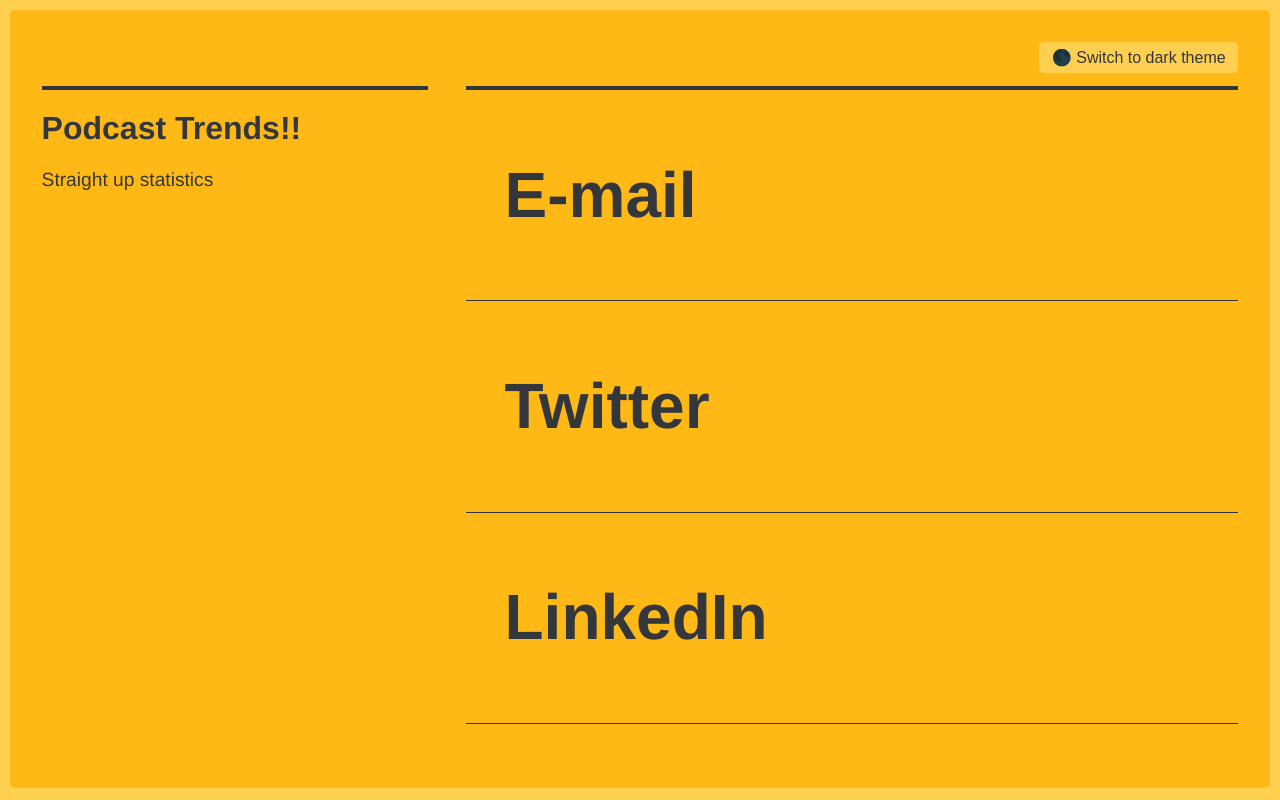
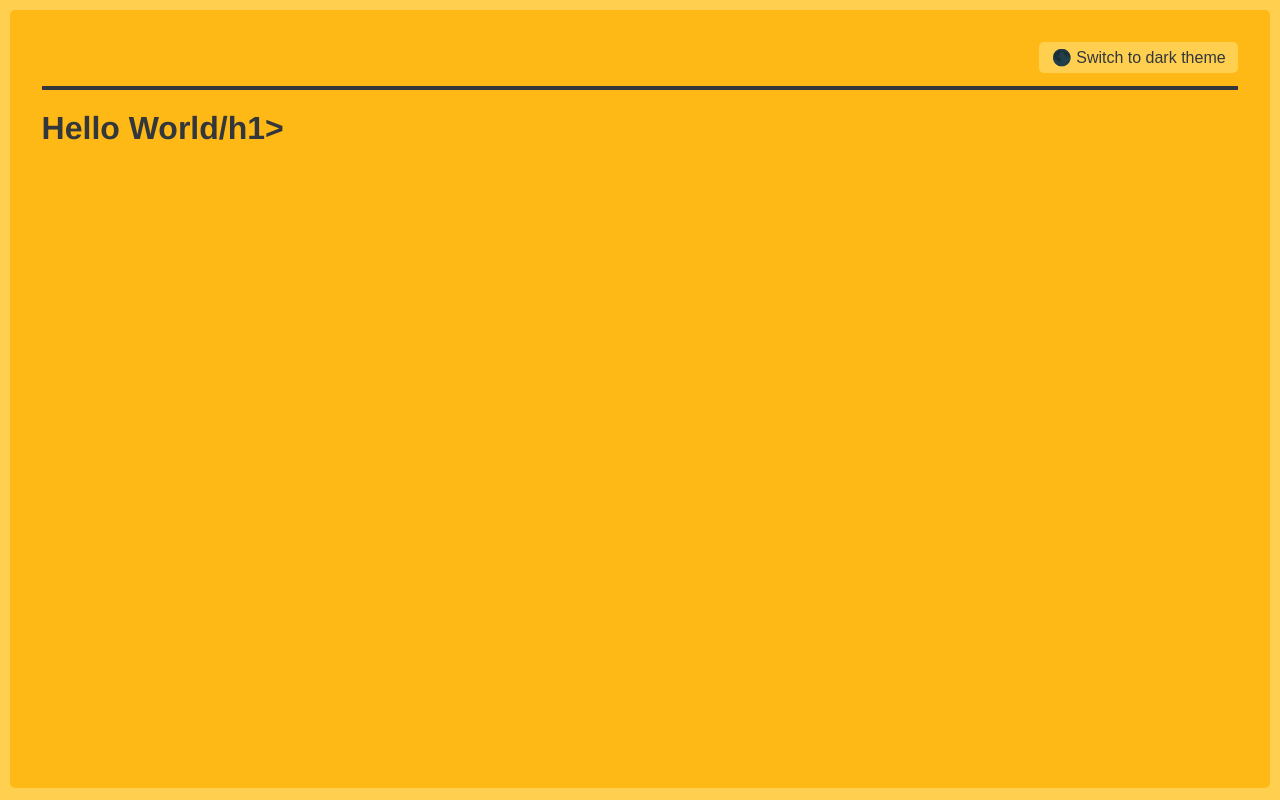
Before and after one commit to jcervantez/podcast-trends, a plain HTML site: page index.html in a window 1280 px wide. Drawn offline with Linux system fonts and the light colour scheme; a web font is replaced by a local one.

Commit message:
Update index.html

```diff
--- a/index.html
+++ b/index.html
@@ -38,25 +38,7 @@
     </header>
     <main>
       <section class="about">
-        <h1>Podcast Trends!!</h1>
-        <p>Straight up statistics</p>
-      </section>
-      <nav class="links">
-        <!-- Update <a href=""> to point to your accounts -->
-        <!-- Update <span> to your usernames -->
-        <a href="mailto:josecerv@wharton.upenn.edu">
-          <strong>E-mail</strong>
-          <span>josecerv@wharton.upenn.edu</span>
-        </a>
-        <a href="https://twitter.com/">
-          <strong>Twitter</strong>
-          <span>@podcasttrends</span>
-        </a>
-        <a href="https://linkedin.com">
-          <strong>LinkedIn</strong>
-          <span>@podcasttrends</span>
-        </a>
-      </nav>
+        <h1>Hello World/h1>
     </main>
 
     <!-- Dark mode button functionality -->
```
